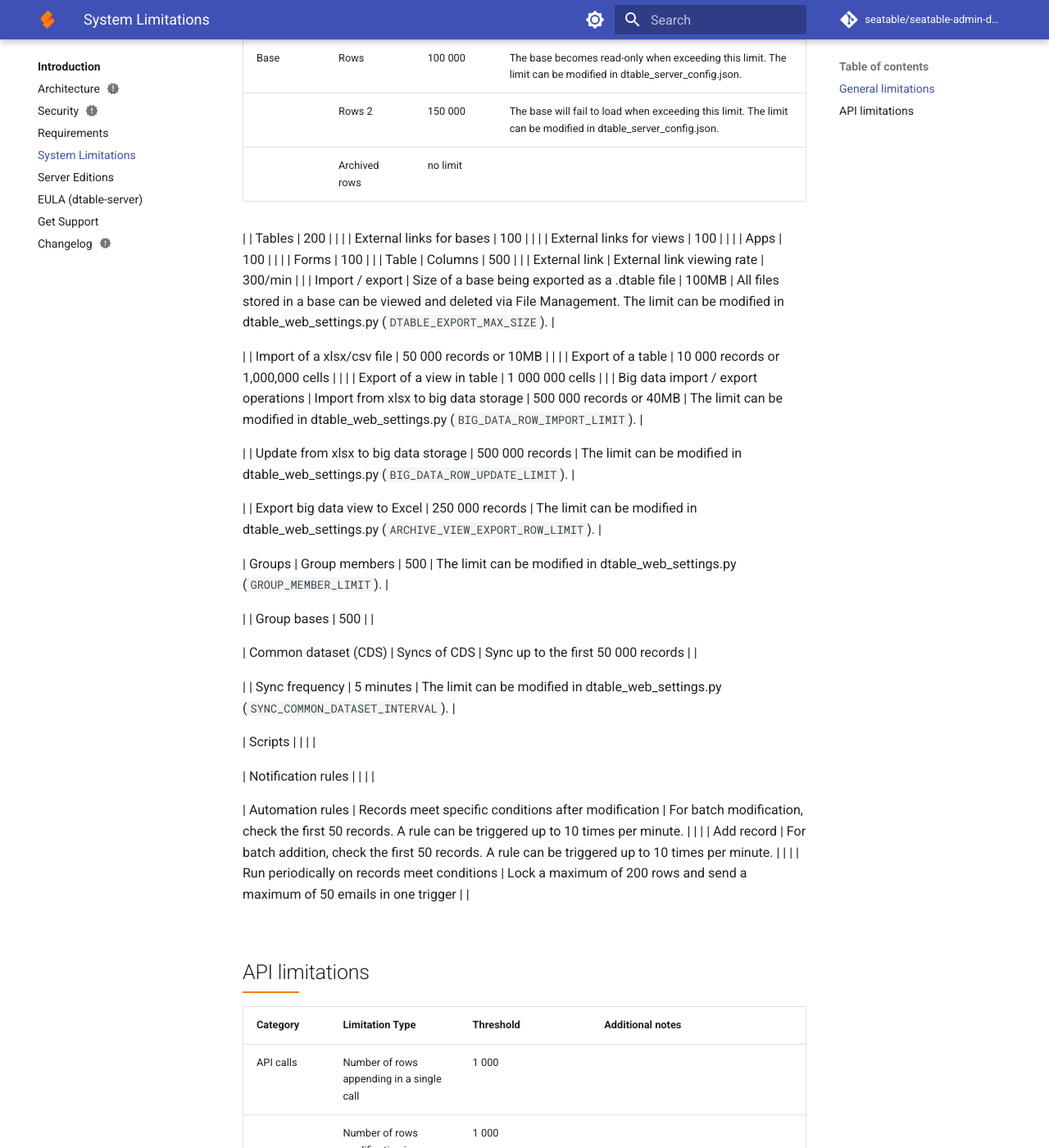
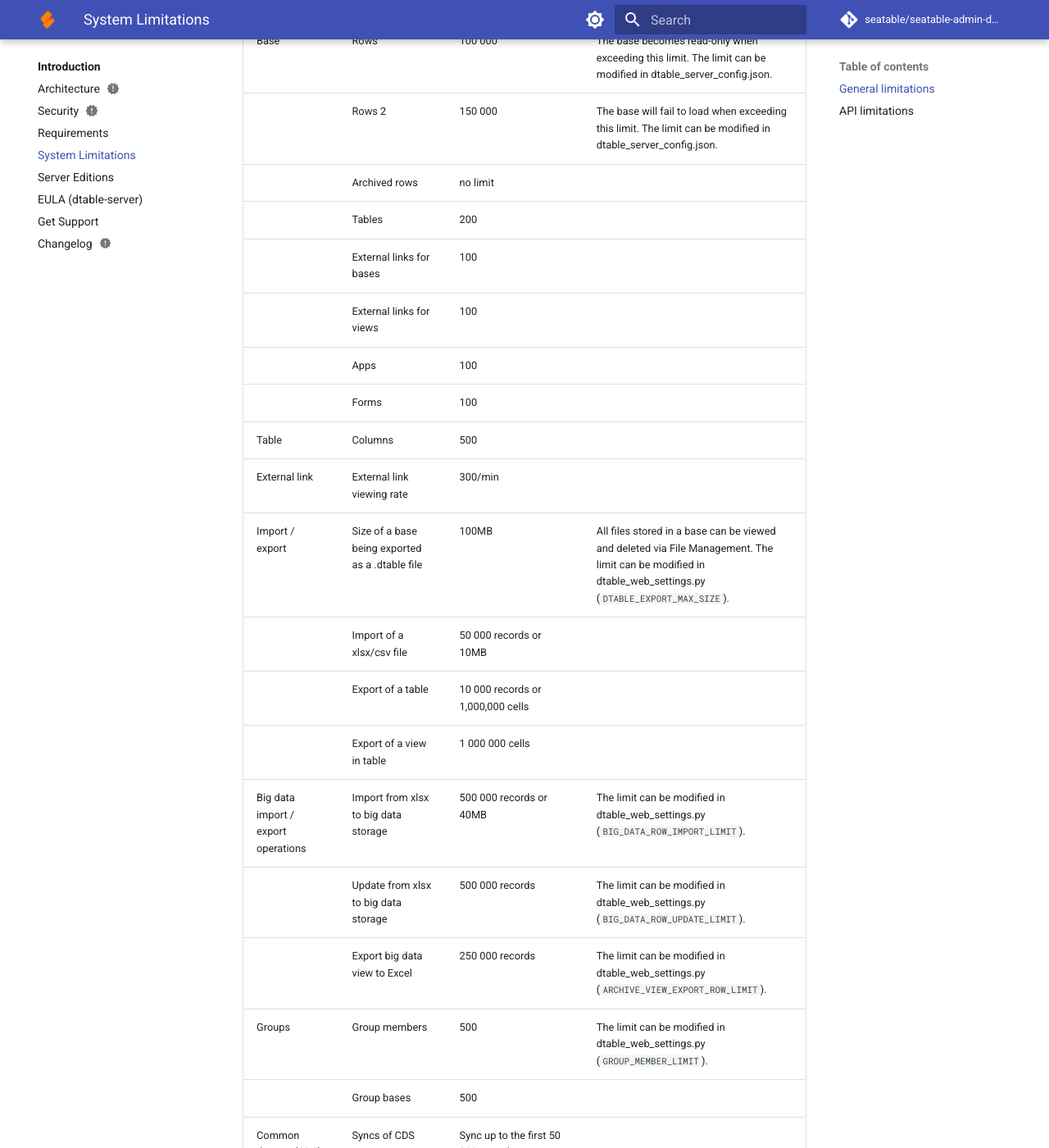
Before and after one commit to seatable/seatable-admin-docs, an MkDocs documentation site: the page built from docs/introduction/system_limitations.md, in a window 1280 px wide and 1400 px high, scrolled down 330 px. Shown: the whole window at 82% size. Built offline with MkDocs 1.6.1 and Material for MkDocs 9.7.7, drawn with Linux system fonts in a browser that asks for light colours; comment, search, counter and statistics services are not loaded; some of the changed text lies outside the part shown.

Commit message:
Update system_limitations.md
Fix table

```diff
--- a/docs/introduction/system_limitations.md
+++ b/docs/introduction/system_limitations.md
@@ -7,52 +7,39 @@
 | Base                                | Rows                                                | 100 000                                                                                                | The base becomes read-only when exceeding this limit. The limit can be modified in dtable_server_config.json. |
 |                                     | Rows 2                                              | 150 000                                                                                                | The base will fail to load when exceeding this limit. The limit can be modified in dtable_server_config.json. |
 |                                     | Archived rows                                       | no limit                                                                                               |          |
-
-|                                     | Tables                                              | 200                                                                                                    |                                                                                                                                                                                                                                 |
-|                                     | External links for bases                            | 100                                                                                                    |                                                                                                                                                                                                                                 |
-|                                     | External links for views                            | 100                                                                                                    |                                                                                                                                                                                                                                 |
-|                                     | Apps                                                | 100                                                                                                    |                                                                                                                                                                                                                                 |
-|                                     | Forms                                               | 100                                                                                                    |                                                                                                                                                                                                                                 |
-| Table                               | Columns                                             | 500                                                                                                    |                                                                                                                                                                                                                                 |
-| External link                       | External link viewing rate                          | 300/min                                                                                                |                                                                                                                                                                                                                                 |
+|                                     | Tables                                              | 200                                                                                                    |          |
+|                                     | External links for bases                            | 100                                                                                                    |          |
+|                                     | External links for views                            | 100                                                                                                    |          |
+|                                     | Apps                                                | 100                                                                                                    |          |
+|                                     | Forms                                               | 100                                                                                                    |          |
+| Table                               | Columns                                             | 500                                                                                                    |          |
+| External link                       | External link viewing rate                          | 300/min                                                                                                |          |
 | Import / export                     | Size of a base being exported as a .dtable file     | 100MB                                                                                                  | All files stored in a base can be viewed and deleted via File Management. The limit can be modified in dtable_web_settings.py (`DTABLE_EXPORT_MAX_SIZE`). |
-
-|                                     | Import of a xlsx/csv file                           | 50 000 records or 10MB                                                                                 |                                                                                                                                                                                                                                 |
-|                                     | Export of a table                                   | 10 000 records or 1,000,000 cells                                                                      |                                                                                                                                                                                                                                 |
-|                                     | Export of a view in table                           | 1 000 000 cells                                                                                        |                                                                                                                                                                                                                                 |
+|                                     | Import of a xlsx/csv file                           | 50 000 records or 10MB                                                                                 |          |
+|                                     | Export of a table                                   | 10 000 records or 1,000,000 cells                                                                      |          |
+|                                     | Export of a view in table                           | 1 000 000 cells                                                                                        |          |
 | Big data import / export operations | Import from xlsx to big data storage                | 500 000 records or 40MB                                                                                | The limit can be modified in dtable_web_settings.py (`BIG_DATA_ROW_IMPORT_LIMIT`).     |
-
 |                                     | Update from xlsx to big data storage                | 500 000 records                                                                                        | The limit can be modified in dtable_web_settings.py (`BIG_DATA_ROW_UPDATE_LIMIT`).     |
-
 |                                     | Export big data view to Excel                       | 250 000 records                                                                                        | The limit can be modified in dtable_web_settings.py (`ARCHIVE_VIEW_EXPORT_ROW_LIMIT`).   |
-
 | Groups                              | Group members                                       | 500                                                                                                    | The limit can be modified in dtable_web_settings.py (`GROUP_MEMBER_LIMIT`).    |
-
 |                                     | Group bases                                         | 500                                                                                                    |          |
-
 | Common dataset (CDS)                | Syncs of CDS                                        | Sync up to the first 50 000 records                                                                    |          |
-
 |                                     | Sync frequency                                      | 5 minutes                                                                                              | The limit can be modified in dtable_web_settings.py (`SYNC_COMMON_DATASET_INTERVAL`).    |
-
-| Scripts                             |                                                     |                                                                                                        |          |
-
-| Notification rules                  |                                                     |                                                                                                        |          |
-
-| Automation rules                    | Records meet specific conditions after modification | For batch modification, check the first 50 records. A rule can be triggered up to 10 times per minute. |                                                                                                                                                                                                                                 |
-|                                     | Add record                                          | For batch addition, check the first 50 records. A rule can be triggered up to 10 times per minute.     |                                                                                                                                                                                                                                 |
+| Automation rules                    | Records meet specific conditions after modification | For batch modification, check the first 50 records. A rule can be triggered up to 10 times per minute. |          |
+|                                     | Add record                                          | For batch addition, check the first 50 records. A rule can be triggered up to 10 times per minute.     |          |
 |                                     | Run periodically on records meet conditions         | Lock a maximum of 200 rows and send a maximum of 50 emails in one trigger                              |          |
 
 ## API limitations
 
-| Category         | Limitation Type                                   | Threshold                                    | Additional notes                                                                                            |
+| Category         | Limitation Type                                   | Limit                                        | Additional notes                                                                                            |
 | :--------------- | :------------------------------------------------ | :------------------------------------------- | :---------------------------------------------------------------------------------------------------------- |
 | API calls        | Number of rows appending in a single call         | 1 000                                        |                                                                                                             |
 |                  | Number of rows modification in a single call      | 1 000                                        |                                                                                                             |
 |                  | Number of rows deletion in a single call          | 10 000                                       |                                                                                                             |
 |                  | Number of rows listed in a single call            | 10 000                                       | Use the `start` and `limit` params to list further rows.                                                    |
-| API calling rate | API calling for a single base                     | 300/min for the cloud edition. 5 000/day.     | This limit can be set by yourself for the Developer Edition. You should use batch APIs to reduce API calls. |
+| API calling rate | API calling for a single base                     | 300/min for the cloud edition. 5 000/day     | This limit can be set by yourself for the Developer Edition. You should use batch APIs to reduce API calls. |
 |                  | API calling for getting rows of a table           | 100/min for a single table, 600/hour maximum | We strongly suggest that you use SQL if the API calling is frequent or add some cache in your code.         |
-|                  | SQL calling for a single base                     | 5 000/day                                     |                                                                                                             |
+|                  | SQL calling for a single base                     | 5 000/day                                    |                                                                                                             |
 
 
 For more information on the limits of SeaTable's API, please consult the [API documentation](https://api.seatable.io/reference/limits).
```
